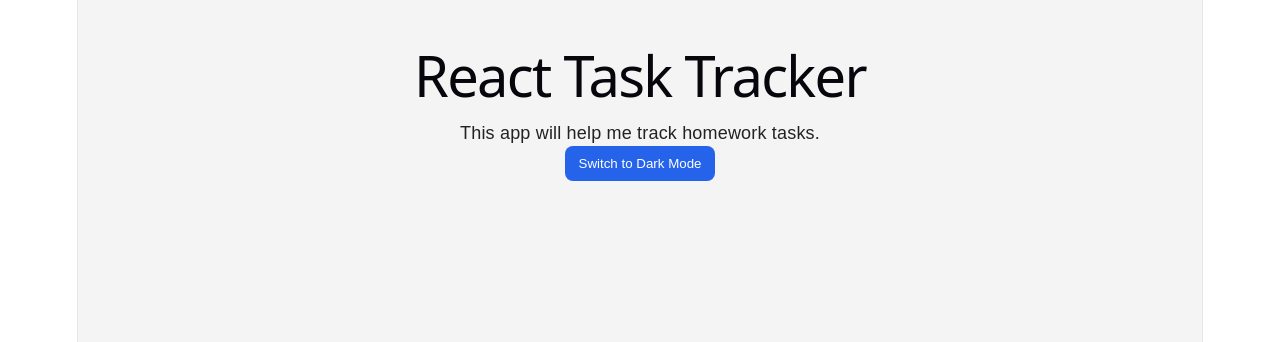
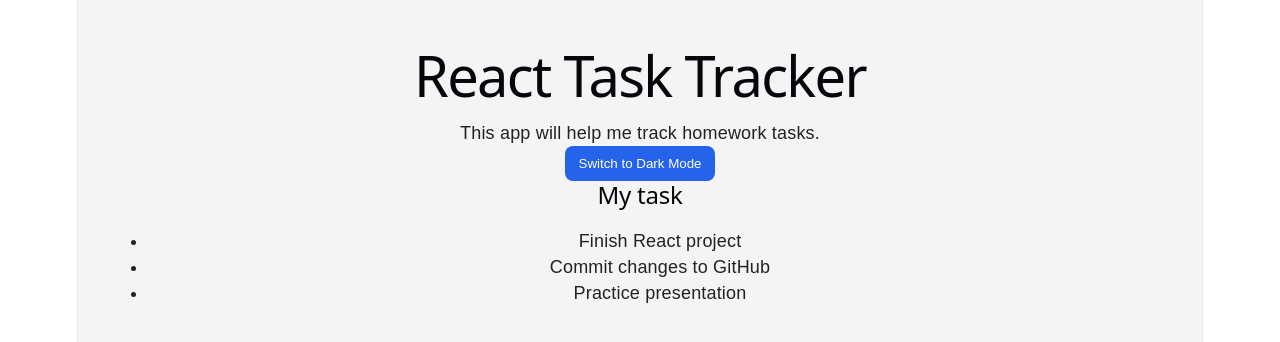
Before and after one commit to LuisGonz1234/unit-3-project, a React (Vite) app: page / in a window 1280 px wide. Shown: the top 342 px of the page. Built offline with nearby package versions, Linux system fonts and the light colour scheme.

Commit message:
add task list and display task, also changed dark mode a bit

```diff
--- a/src/App.css
+++ b/src/App.css
@@ -15,6 +15,13 @@ body {
   color: white;
 }
 
+.dark h1 {
+  color: white;
+}
+.dark h2 {
+  color: white;
+}
+
 button {
   padding: 10px 14px;
   border: none;
--- a/src/App.tsx
+++ b/src/App.tsx
@@ -4,6 +4,8 @@ import "./App.css";
 function App() {
   // state for dark mode
   const [darkMode, setDarkMode] = useState(false);
+
+  const [tasks] = useState(["Finish React project", "Commit changes to GitHub", "Practice presentation",])
 
   return (
     <main className={darkMode ? "app dark" : "app"}>
@@ -13,6 +15,12 @@ function App() {
       <button onClick={() => setDarkMode(!darkMode)}>
         {darkMode ? "Switch to Light Mode" : "Switch to Dark Mode"}
       </button>
+
+      <h2> My task </h2>
+
+      <ul> {tasks.map((task, index) => (<li key={index}>{task}</li>))}</ul>
+
+
     </main>
   );
 }
```
